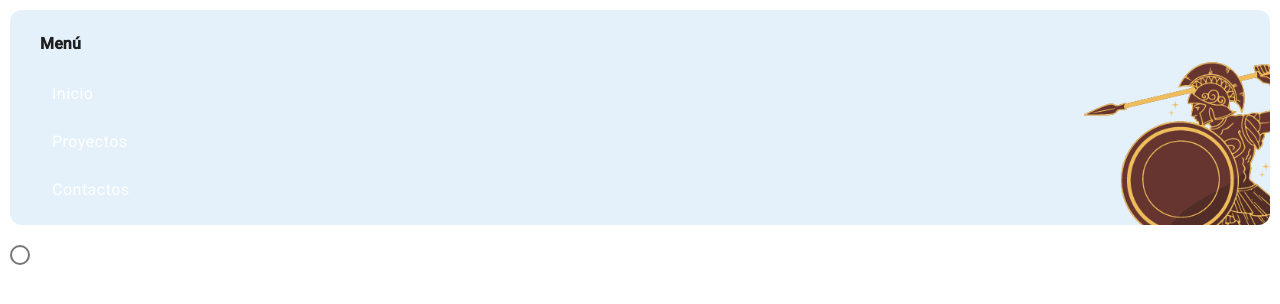
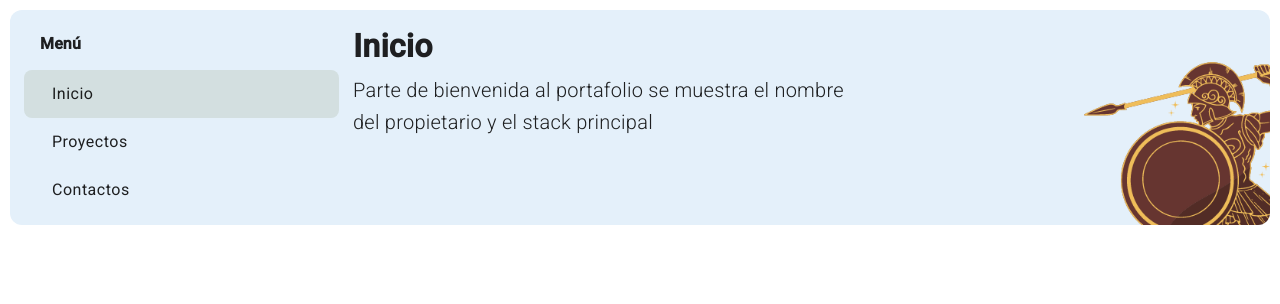
Before and after one commit to GersonVis/portfolio, an Angular app: page /#/main in a window 1280 px wide. Shown: the top 304 px of the page. Built offline with nearby package versions, Linux system fonts and the light colour scheme.

Commit message:
toolbar dos imagenes agregadas

```diff
--- a/src/app/modules/main/components/home/home.component.html
+++ b/src/app/modules/main/components/home/home.component.html
@@ -1,2 +1 @@
-<app-toolbar></app-toolbar>
-<mat-radio-button></mat-radio-button>
+<app-toolbar [optionSelect]="optionMenu"></app-toolbar>
--- a/src/app/modules/main/components/home/home.component.ts
+++ b/src/app/modules/main/components/home/home.component.ts
@@ -6,5 +6,6 @@ import { Component } from '@angular/core';
   styleUrls: ['./home.component.css']
 })
 export class HomeComponent {
+    optionMenu: string = "inicio"
 
 }
--- a/src/app/modules/shared/components/toolbar/toolbar.component.css
+++ b/src/app/modules/shared/components/toolbar/toolbar.component.css
@@ -19,7 +19,7 @@
     margin: 10px;
 }
 .content-image{
-    height: 70%;
+
 }
 .content-image-right{
     display: flex;
@@ -51,7 +51,7 @@
 }
 .dos{
     overflow: hidden;
-
+    flex-grow: 1;
 }
 .content-menu{
     display: flex;
@@ -62,6 +62,26 @@
     flex-direction: column;
     padding: 14px;
 }
+.content-menu-firts{
+    display: flex;
+    align-items: center;
+    width: 80%;
+    height: 100%;
+    justify-content: center;
+    flex-direction: row;
+    padding: 14px;
+}
+.content-image-right-uno{
+    display: flex;
+    justify-content: end;
+    width: 20%;
+    height: 100%;
+}
+.image-menu-right-uno{
+    height: 300%;
+    width: auto;
+    transform: scaleX(-1) rotateZ(38deg) translateX(-50%) translateY(-17%);
+}
 .option-menu{
 
 }
@@ -70,19 +90,40 @@
     flex-direction: column;
     justify-content: start;
     align-items: start;
-    width: 20%;
+    width: 100%;
 }
-.option-menu-item{
-    border-left: 12px;
-}
+
 .mat-mdc-list-item-title {
-    color: white;
     padding-left: 12px;
 }
+.mat-mdc-list-item-title:hover {
+
+
+}
+
+
 .mat-mdc-list-item{
     transition: background-color 1.5s ease;
     border-radius: 8px;
 }
 .mat-mdc-list-item:hover{
-    background-color: #BEC8D0;
+    background-color: #D3DFE0;
+    color: white;
+    font-weight: bold;
 }
+
+
+
+.content-info{
+    width: 40%;
+    height: 100%;
+    white-space: initial;
+    padding-top: 40px;
+    display: flex;
+    flex-direction: column;
+    font-weight: 100;
+}
+.title-info{
+   font-size: 24pt;
+
+}
--- a/src/app/modules/shared/components/toolbar/toolbar.component.html
+++ b/src/app/modules/shared/components/toolbar/toolbar.component.html
@@ -1,27 +1,28 @@
 <mat-toolbar *ngIf="toolbarBaseVisible" class="toolbar" (mouseover)="toolbarOver($event)">
-  <div style="width: 20%;" class="content-image">
-    <img src="assets/images/templo.png" height="90%">
+  <div style="width: 20%;display: flex;height: 100%;align-items: center;" class="content-image">
+    <img src="assets/images/templo.png" style="height: 70%">
   </div>
-  <div style="width: 60%;" class="content-menu">
-      <div class="div-menu"></div>
-      <div class="div-menu"></div>
-      <div class="div-menu"></div>
-      <div class="div-menu"></div>
+  <div style="width: 60%;" class="content-menu-firts">
+      <div *ngFor="let option of prueba(menuOptions)" [ngStyle]="{'background':option.active ? 'red':'#D3DFE0'}" class="div-menu"></div>
   </div>
-  <div class="content-image-right">
-    <img class="image-menu-right" src="assets/images/apolo.png">
+  <div class="content-image-right-uno">
+    <img class="image-menu-right-uno" src="assets/images/apolo.png">
   </div>
 </mat-toolbar>
 
 <mat-toolbar  *ngIf="toolbarBaseVisible==false" class="toolbar-dos" (mouseleave)="toolbarOut($event)">
  <div class="toolbar-dentro" >
-  <div style="width: 80%;" class="content-menu">
+  <div style="width: 25%;" class="content-menu">
     <mat-list class="content-menu-ratio">
       <div mat-subheader style="font-weight: bold;">Menú</div>
-      <mat-list-item class="option-menu-item" (click)="optionClick($event)" *ngFor="let option of prueba(menuOptions)">
+      <mat-list-item [ngStyle]="{'background':option.active ? '#D3DFE0':''}" class="option-menu-item" (click)="optionClick($event)" *ngFor="let option of prueba(menuOptions)">
         <div matListItemTitle>{{option.title}}</div>
      </mat-list-item>
     </mat-list>
+  </div>
+  <div class="content-info">
+    <p class="title-info" ><b>{{imOn.title}}</b></p>
+   {{imOn.info}}
   </div>
   <div class="content-image-right dos">
     <img class="image-menu-right" src="assets/images/sparta.png">
--- a/src/app/modules/shared/components/toolbar/toolbar.component.ts
+++ b/src/app/modules/shared/components/toolbar/toolbar.component.ts
@@ -1,4 +1,4 @@
-import { Component, OnInit } from '@angular/core';
+import { Component, Input, OnInit } from '@angular/core';
 import {menuOptions, MenuOption} from "../../constans/constantes-navegacion"
 
 @Component({
@@ -8,9 +8,15 @@ import {menuOptions, MenuOption} from "../../constans/constantes-navegacion"
 })
 export class ToolbarComponent implements OnInit{
   menuOptions: any
+  anterior: any = null
+  imOn: MenuOption
+  @Input() optionSelect=""
   constructor(){
     this.menuOptions=menuOptions
-    this.menuOptions["inicio"].active=true
+    this.imOn=menuOptions['inicio']
+  }
+  selectOption(option: string){
+    this.menuOptions[option].active=true
   }
   toolbarStyle={
     "min-height": "100px",
@@ -20,25 +26,27 @@ export class ToolbarComponent implements OnInit{
   prueba(json: any): Array<any>{
      return Object.values(json)
   }
-  toolbarBaseVisible:boolean = false
+  toolbarBaseVisible:boolean = true
 
   ngOnInit(): void {
-
-     console.log(menuOptions)
+    this.menuOptions[this.optionSelect].active=true
+    this.imOn=menuOptions[this.optionSelect]
   }
 
   toolbarOver(event: any){
-
-   // this.toolbarBaseVisible=false
+    this.toolbarBaseVisible=false
   }
   toolbarOut(event: any){
-    console.log("salio")
-    //this.toolbarBaseVisible=true
+    this.toolbarBaseVisible=true
   }
   optionClick(event: any){
-    console.log(event)
     let item:any = event.currentTarget
-    item.style.background="red"
+    item.style.background="#D3DFE0"
+    if(this.anterior){
+      this.anterior.style.background=""
+    }
+    this.anterior=item
+
   }
 
 }
--- a/src/app/modules/shared/constans/constantes-navegacion.ts
+++ b/src/app/modules/shared/constans/constantes-navegacion.ts
@@ -4,19 +4,24 @@ export const menuOptions: any = {
         name: "inicio",
         title: "Inicio",
         path: "/inicio",
-        active: false
+        active: false,
+        info: `Parte de bienvenida al portafolio
+        se muestra el nombre del propietario
+        y el stack principal`
     },
     proyectos: {
         name: "proyectos",
         title: "Proyectos",
         path: "/croyectos",
-        active: false
+        active: false,
+        info: ""
     },
     contactos: {
         name: "contactos",
         title: "Contactos",
         path: "/contactos",
-        active: false
+        active: false,
+        info: ""
     }
 }
 
@@ -26,5 +31,6 @@ export interface MenuOption{
     name:string,
     title: string
     path:string,
-    active: boolean
+    active: boolean,
+    info: string
 }
```
